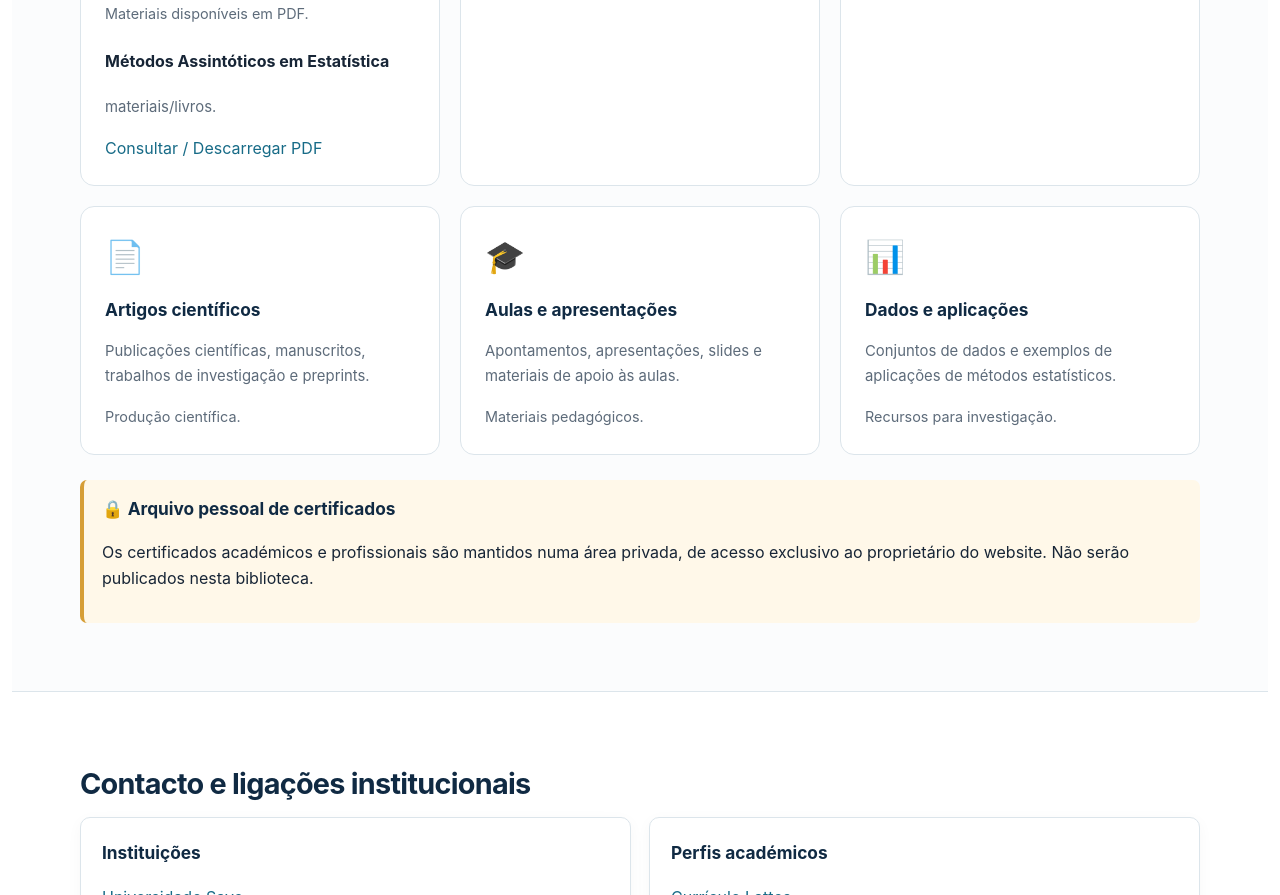
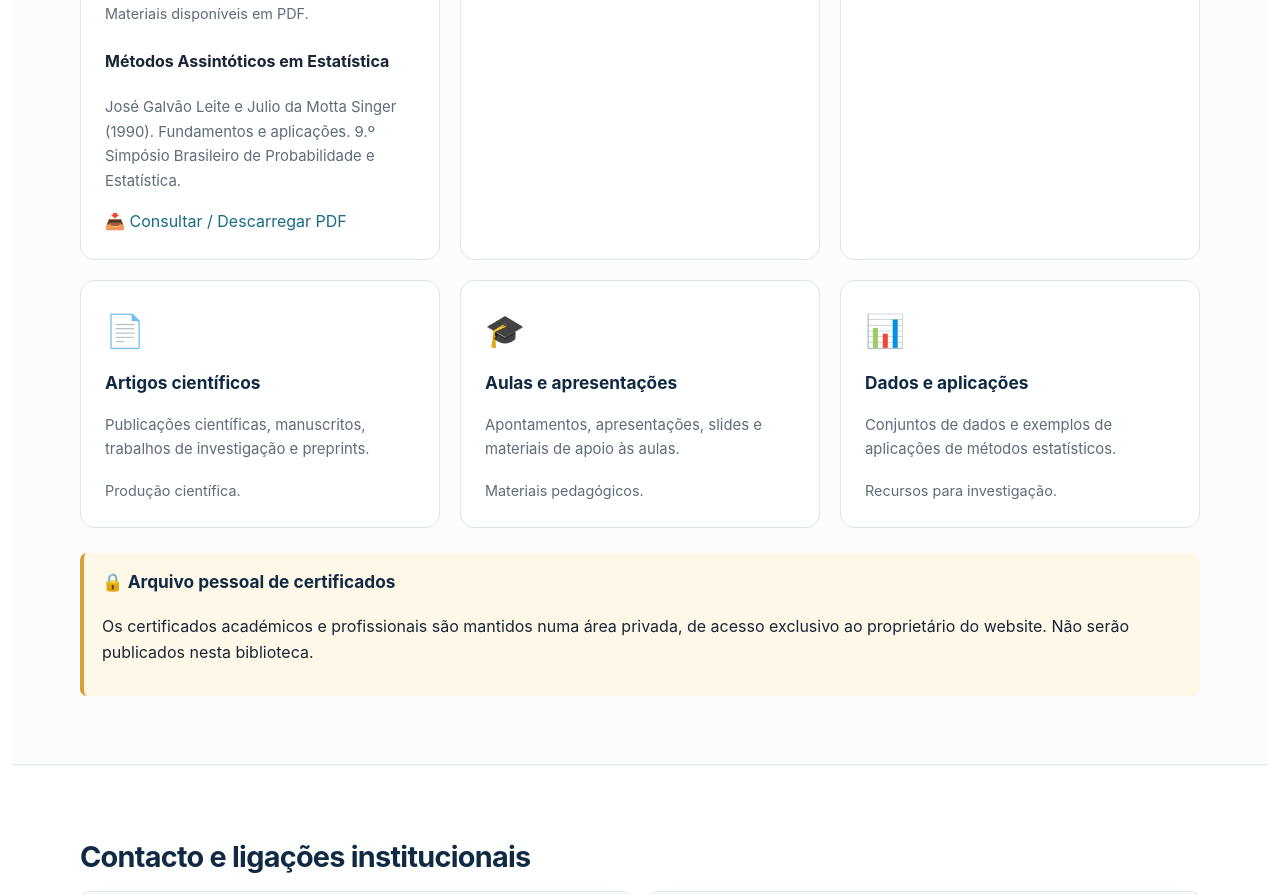
Before and after one commit to tcefranque/tcefranque.github.io, a plain HTML site: page index.html in a window 1280 px wide. Shown: the part 6124-7019 px from the top of the page. Drawn offline with Linux system fonts and the light colour scheme.

Commit message:
Refactor resource descriptions and links in index.html
Updated the description and link formatting for resources.

```diff
--- a/index.html
+++ b/index.html
@@ -363,24 +363,35 @@
     <div class="resource-grid">
 
 
+
 <article class="resource-card">
   <div class="resource-icon">📚</div>
+
   <h3>Livros</h3>
-  <p>Livros de Matemática, Estatística, Probabilidade,
-  Econometria e outras áreas científicas.</p>
+
+  <p>
+    Livros de Matemática, Estatística, Probabilidade,
+    Econometria e outras áreas científicas.
+  </p>
+
   <span class="small">Materiais disponíveis em PDF.</span>
 
   <div class="resource-item">
     <h4>Métodos Assintóticos em Estatística</h4>
+
     <p>
-     materiais/livros.
+      José Galvão Leite e Julio da Motta Singer (1990).
+      Fundamentos e aplicações.
+      9.º Simpósio Brasileiro de Probabilidade e Estatística.
     </p>
+
     <a href="materiais/livros/metodos-assintoticos-estatistica-1990.pdf"
-       target="_blank">
-      Consultar / Descarregar PDF
+       target="_blank" rel="noopener">
+      📥 Consultar / Descarregar PDF
     </a>
   </div>
 </article>
+
 
 
       <article class="resource-card">
```
